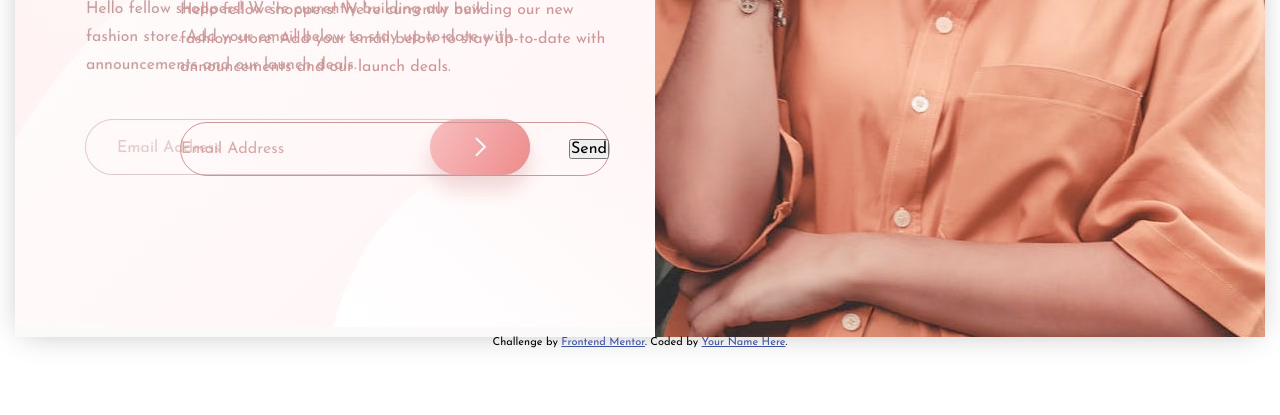
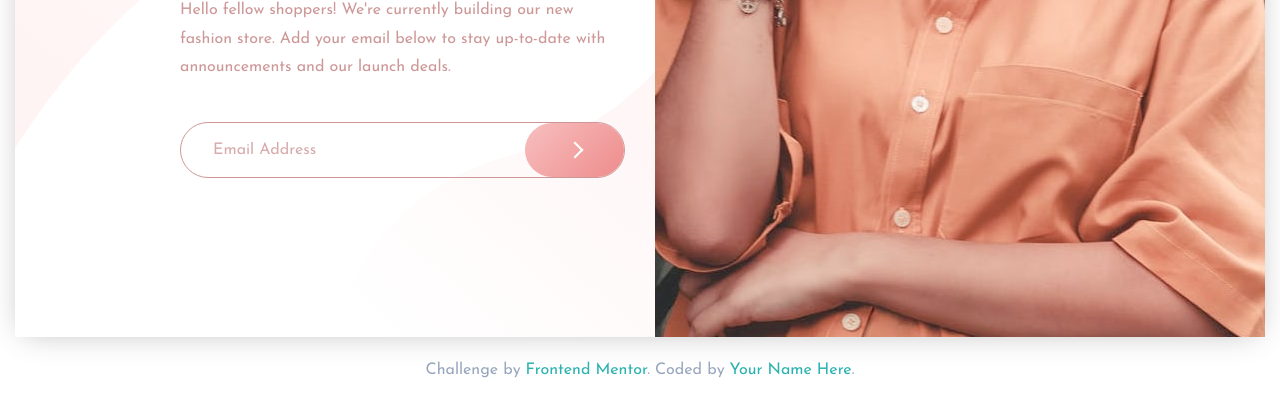
Before and after one commit to gustavom/frontend-mentor-challenge-04, a website: page src/index.html in a window 1280 px wide. Shown: the part 513-928 px from the top of the page. Before the commit the page ends 891 px from the top, so only its background shows below. Drawn offline with nearby package versions, Linux system fonts and the light colour scheme; files that its build step writes are made by us from their sources.

Commit message:
desktop version

```diff
--- a/src/assets/scss/styles.scss
+++ b/src/assets/scss/styles.scss
@@ -40,13 +40,13 @@ p {
   width: 100%;
   box-shadow: 0 2px 30px -8px rgba(0, 0, 0, 0.3);
   display: flex;
-  background: url(../../../design/desktop-design.jpg) center no-repeat;
+  // background: url(../../../design/desktop-design.jpg) center no-repeat;
   @include mqrange(768px, 5000px) {
     min-height: 800px;
   }
   .contents {
     flex-grow: 1;
-    // background: url(../images/bg-pattern-desktop.svg) center no-repeat;
+    background: url(../images/bg-pattern-desktop.svg) center no-repeat;
     background-size: cover;
     padding: 65px 30px 0 165px;
     .logo {
@@ -83,23 +83,81 @@ p {
     }
     .form {
       width: 100%;
-      max-width: 430px;
+      max-width: 445px;
       form {
-        display: flex;
-        border: solid 1px hsl(0, 36%, 70%);
-        border-radius: 100px;
-        height: 54px;
-        align-items: center;
-        justify-content: space-between;
+        position: relative;
+        width: 100%;
         input[type="email"] {
-          flex-grow: 1;
-          height: 54px;
+          width: 100%;
+          height: 56px;
           color: hsl(0, 36%, 70%);
           background-color: transparent;
-          border: 0;
+          border-radius: 100px;
+          border: solid 1px hsl(0, 36%, 70%);
+          padding: 0 110px 0 32px;
+          z-index: 1;
           @include placeholder {
             color: hsl(0, 36%, 70%);
             opacity: 0.8;
+          }
+          &:focus:invalid {
+            border: solid 1px hsl(0, 93%, 68%);
+            & ~ .error {
+              width: 100%;
+              top: 0;
+              margin-top: 55px;
+              display: block;
+              position: absolute;
+              &:before {
+                content: "Enter a valid email address.";
+                display: block;
+                width: 100%;
+                color: hsl(0, 93%, 68%);
+                font-size: 12px;
+                padding-top: 10px;
+                text-align: center;
+              }
+            }
+          }
+        }
+        button {
+          position: absolute;
+          top: 0;
+          right: 0;
+          margin-right: 1px;
+          margin-top: 1px;
+          border-radius: 100px;
+          width: 99px;
+          height: 54px;
+          border: 0;
+          font-size: 0;
+          display: flex;
+          align-items: center;
+          justify-content: center;
+          background-image: linear-gradient(
+            135deg,
+            hsl(0, 80%, 86%),
+            hsl(0, 74%, 74%)
+          );
+          transition: background-image 0.5s linear;
+          cursor: pointer;
+          &:hover {
+            background-image: linear-gradient(
+              135deg,
+              hsl(0, 74%, 74%),
+              hsl(0, 80%, 86%)
+            );
+          }
+          &:before {
+            content: "";
+            display: block;
+            width: 10px;
+            height: 10px;
+            border-right: solid 2px #fff;
+            border-bottom: solid 2px #fff;
+            transform-origin: center;
+            transform: rotate(-45deg);
+            z-index: 2;
           }
         }
       }
@@ -111,3 +169,14 @@ p {
     background-size: cover;
   }
 }
+
+.attribution {
+  color: hsl(218, 22%, 67%);
+  font-size: 16px;
+  padding: 25px 15px;
+  text-align: center;
+  a {
+    color: hsl(179, 62%, 43%);
+    text-decoration: none;
+  }
+}
--- a/src/index.html
+++ b/src/index.html
@@ -18,17 +18,6 @@
     />
 
     <title>Frontend Mentor | Base Apparel coming soon page</title>
-
-    <!-- Feel free to remove these styles or customise in your own stylesheet 👍 -->
-    <style>
-      .attribution {
-        font-size: 11px;
-        text-align: center;
-      }
-      .attribution a {
-        color: hsl(228, 45%, 44%);
-      }
-    </style>
   </head>
   <body>
     <main class="main">
@@ -55,6 +44,7 @@
                 required
                 placeholder="Email Address"
               />
+              <span class="error"></span>
               <button>Send</button>
             </form>
           </div>
```
